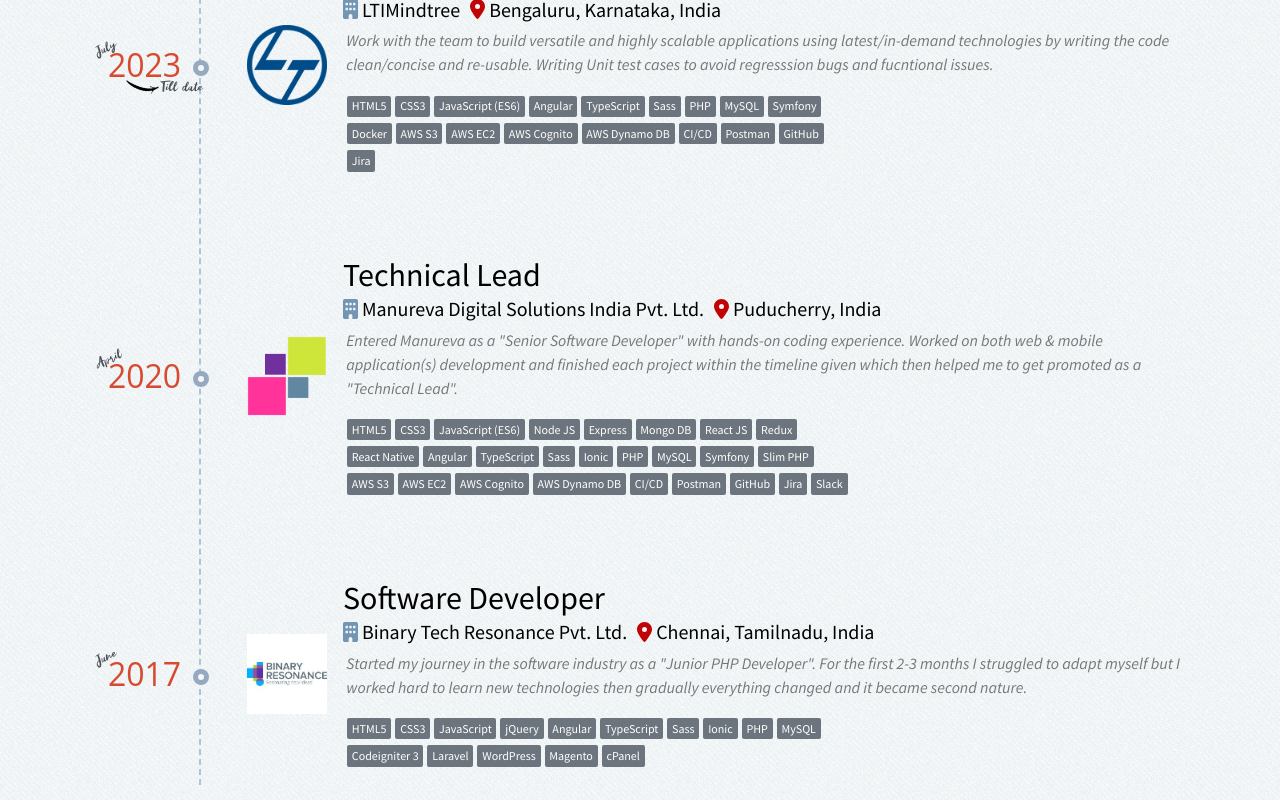
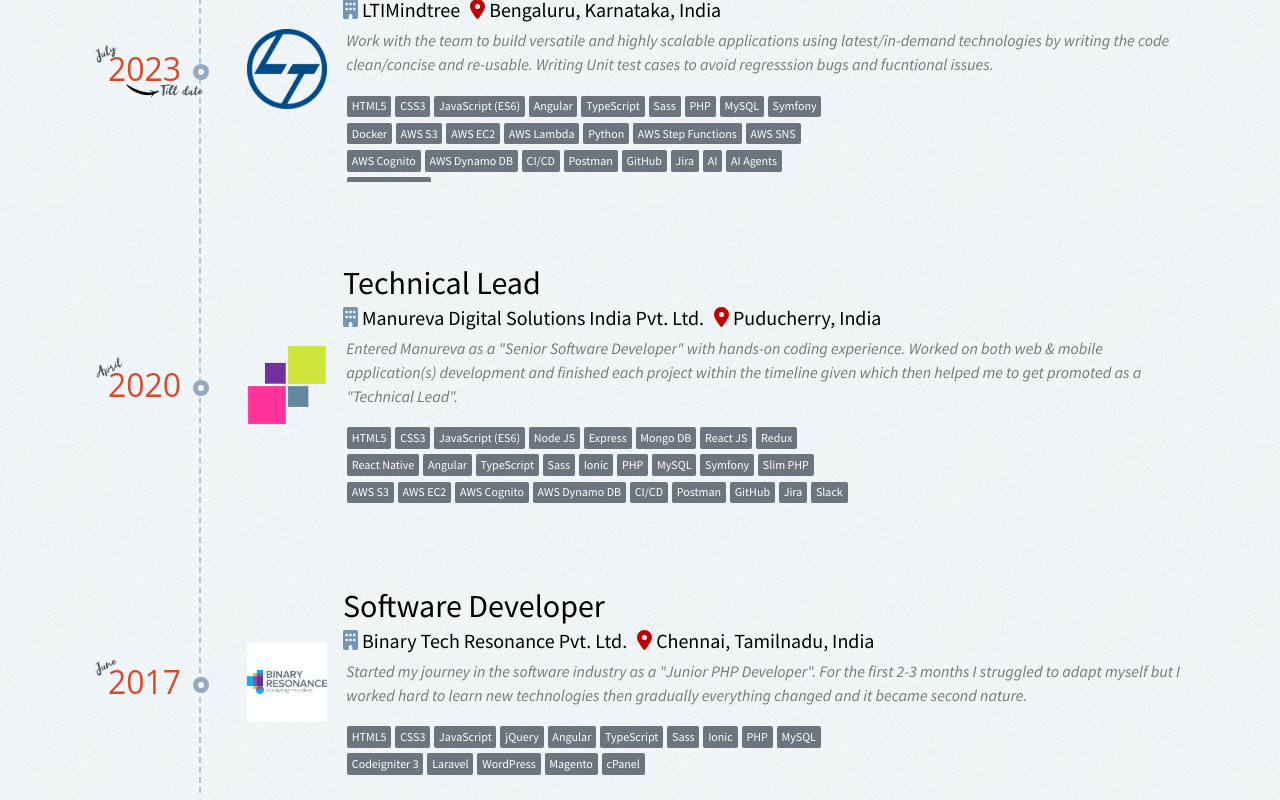
Before and after one commit to silambarasan-rd/portfolio, a React (Create React App) app: page / in a window 1280 px wide. Shown: the part 2000-2800 px from the top of the page. Built offline with nearby package versions, Linux system fonts and the light colour scheme.

Commit message:
Update skills list in Experience
Added new skills including AWS Lambda, Python, AWS Step Functions, AWS SNS, AI, AI Agents, and GitHub Copilot to the experienceRows array to better reflect current expertise.

```diff
--- a/src/components/Experience.js
+++ b/src/components/Experience.js
@@ -39,12 +39,19 @@
       'Docker',
       'AWS S3',
       'AWS EC2',
+      'AWS Lambda',
+      'Python',
+      'AWS Step Functions',
+      'AWS SNS',
       'AWS Cognito',
       'AWS Dynamo DB',
       'CI/CD',
       'Postman',
       'GitHub',
       'Jira',
+      'AI',
+      'AI Agents',
+      'GitHub Copilot',
     ],
     // child: [] // TODO: To display Different roles within a same company
   },
```
